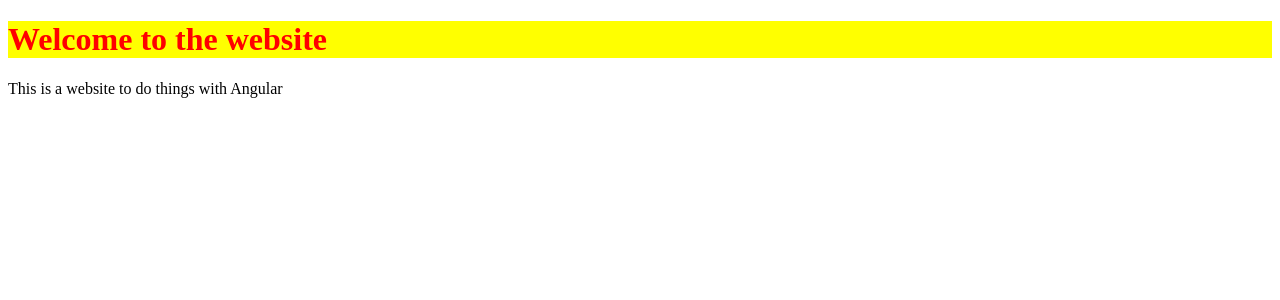
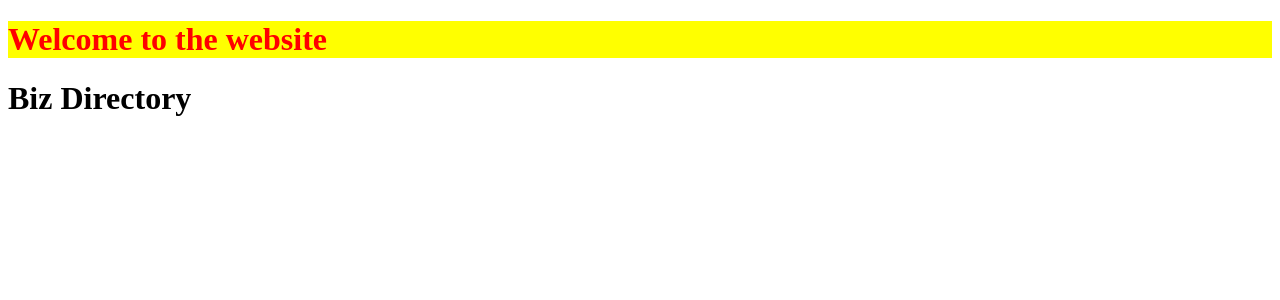
Before and after one commit to young-c45/COM661-Lab-Work, an Angular app in the folder Angular/bizFE/: page / in a window 1280 px wide. Shown: the top 300 px of the page. Built offline with nearby package versions, Linux system fonts and the light colour scheme.

Commit message:
Lab 11.2

```diff
--- a/Angular/bizFE/src/app/app.component.html
+++ b/Angular/bizFE/src/app/app.component.html
@@ -1,4 +1,4 @@
 <h1>
   Welcome to {{ title }}
 </h1>
-<p>This is a website to do things with Angular</p>
+<businesses></businesses>
--- a/Angular/bizFE/src/app/app.component.ts
+++ b/Angular/bizFE/src/app/app.component.ts
@@ -1,10 +1,11 @@
 import { Component } from '@angular/core';
 import { RouterOutlet } from '@angular/router';
+import { BusinessesComponent } from "./businesses.components";
 
 @Component({
   selector: 'app-root',
   standalone: true,
-  imports: [RouterOutlet],
+  imports: [RouterOutlet, BusinessesComponent],
   templateUrl: './app.component.html',
   styleUrl: './app.component.css'
 })
--- /dev/null
+++ b/Angular/bizFE/src/app/businesses.component.html
@@ -0,0 +1,3 @@
+<h1>
+    Biz Directory
+</h1>
```
Also changed, not shown: Angular/bizFE/src/app/businesses.components.ts (added, +13 -0 lines), Angular/bizFE/src/app/businesses.component.css (added).
